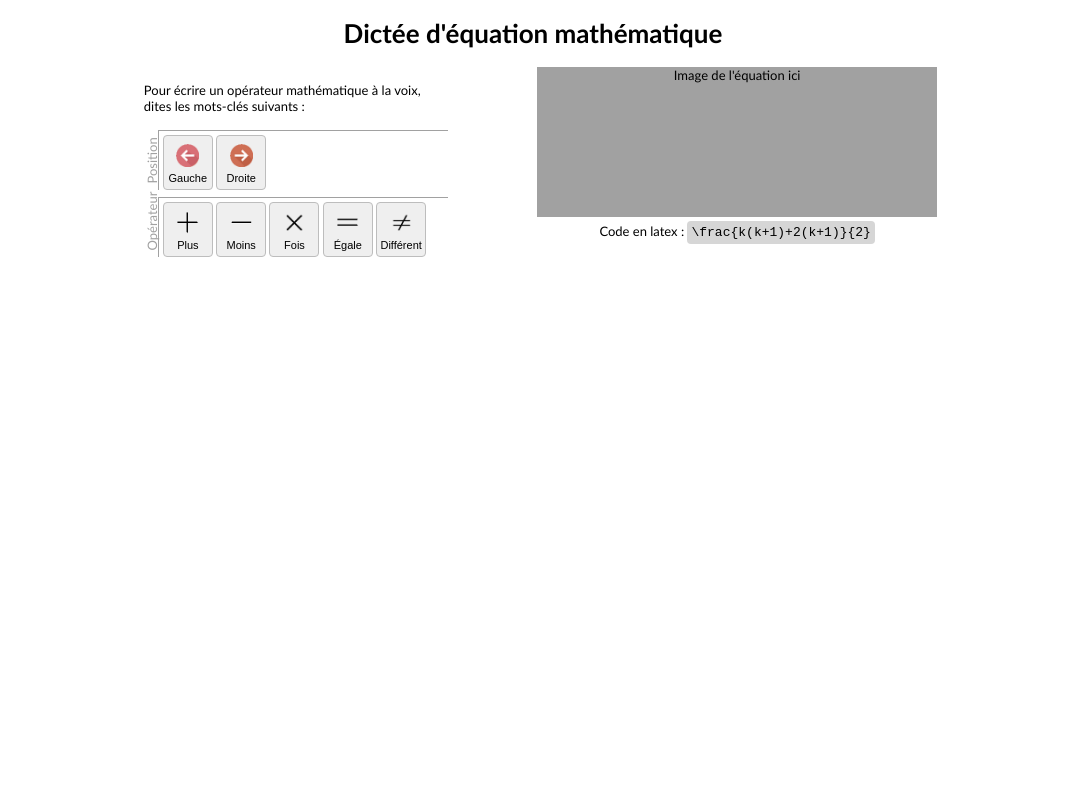
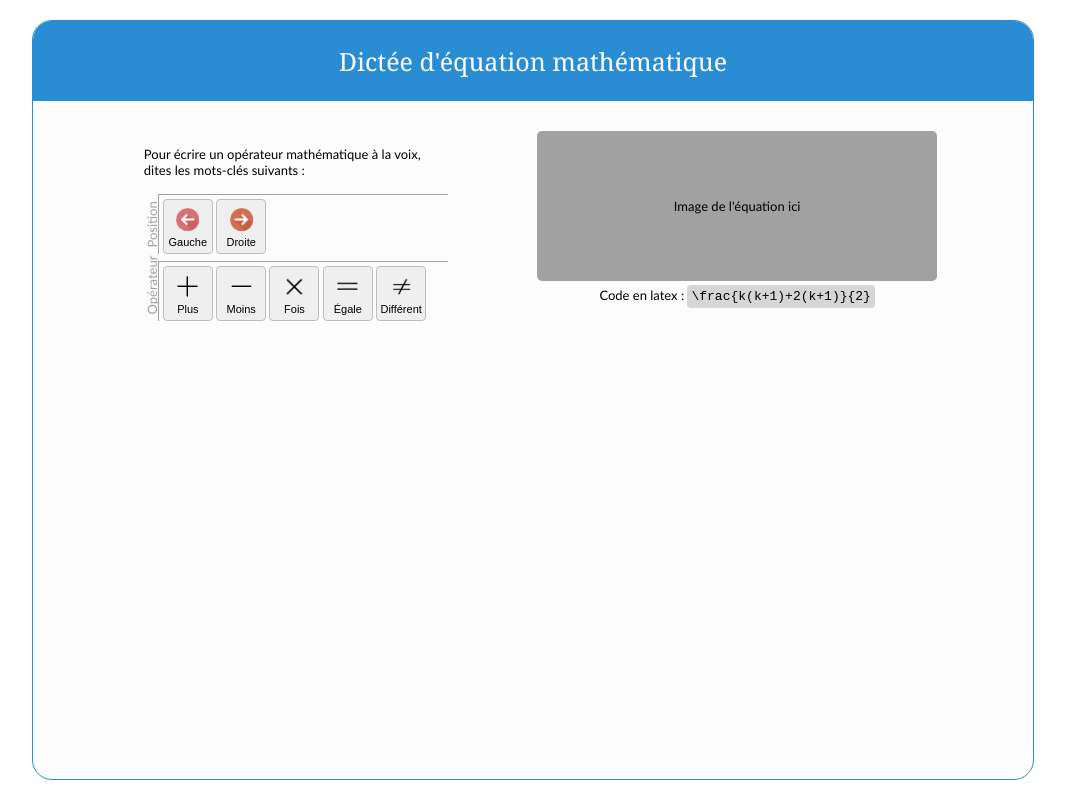
Before and after one commit to davidmazi/DicteeEquations, a plain HTML site: page index.html in a window 1280 px wide. Shown: the whole page, without its empty margins (107-1172 px from the left). Drawn offline with Linux system fonts and the light colour scheme; no server answers.

Commit message:
Amélioration du header + Ajout d'un cadre

```diff
--- a/index.css
+++ b/index.css
@@ -1,17 +1,17 @@
-#content-header {
+#header {
     background: #2a8dd4;
     color: #fff;
-    position: absolute;
-    top: 0;
-    left: 0;
     width: 100%;
     height: 80px;
-    overflow: hidden;
+    margin-bottom: 30px;
+    font-size: 25px;
+    line-height: 80px;
+    font-family: Georgia, 'Times New Roman', Times, serif;
 }
 
 #content-main {
     font-family: Calibri;
-    background: #fff;
+    background: rgb(252, 252, 252);
     position: fixed;
     top: 0;
     left: 0;
@@ -19,6 +19,13 @@
     bottom: 0;
     overflow: auto;
     text-align: center;
+
+    border: 1px solid #2a8dd4;
+    border-radius: 20px;
+    width: 1000px;
+    margin: auto;
+    margin-top: 20px;
+    margin-bottom: 20px;
 }
 
 .padding {
@@ -84,7 +91,9 @@
 #latex-image {
     width: 400px;
     height: 150px;
+    line-height: 150px;
     background-color: #a1a1a1;
+    border-radius: 5px;
     vertical-align: top;
 }
 
--- a/index.html
+++ b/index.html
@@ -10,8 +10,8 @@
   >
   <div id="content-main">
 
-      <header class="page-header">
-        <h1>Dictée d'équation mathématique</h1>
+      <header id="header">
+        Dictée d'équation mathématique
       </header>
 
       <div class="padding">
@@ -74,16 +74,14 @@
               </div>
           </div>
         </div>
-    </div>
 
 
 
 
 
 
+<!--
 
-
-    <!-- <uidiv> -->
         <div id="warning">
             <h1 style="font-weight:500;">
               Speech Recognition Speech SDK not found
@@ -148,6 +146,21 @@
               </tr>
             </table>
           </div>
+
+
+
+          -->
+    </div>
+
+
+
+
+
+
+
+
+    <!-- <uidiv> -->
+
     <!-- </uidiv> -->
 
     <!-- <speechsdkref> -->
```
Lines whose indentation alone changed are shown as unchanged.
